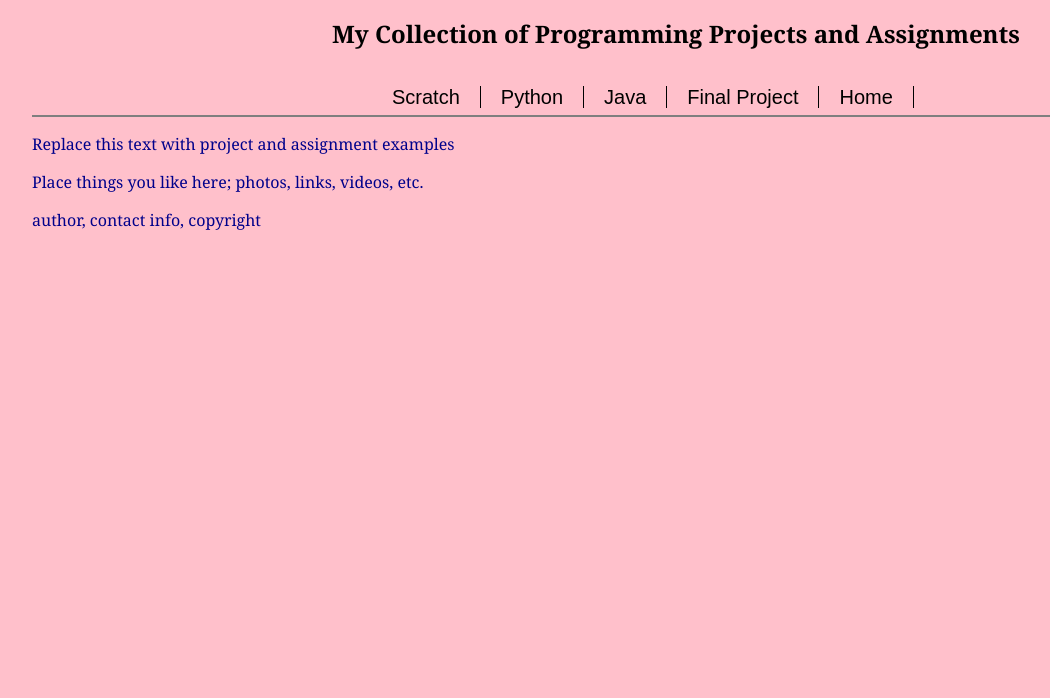
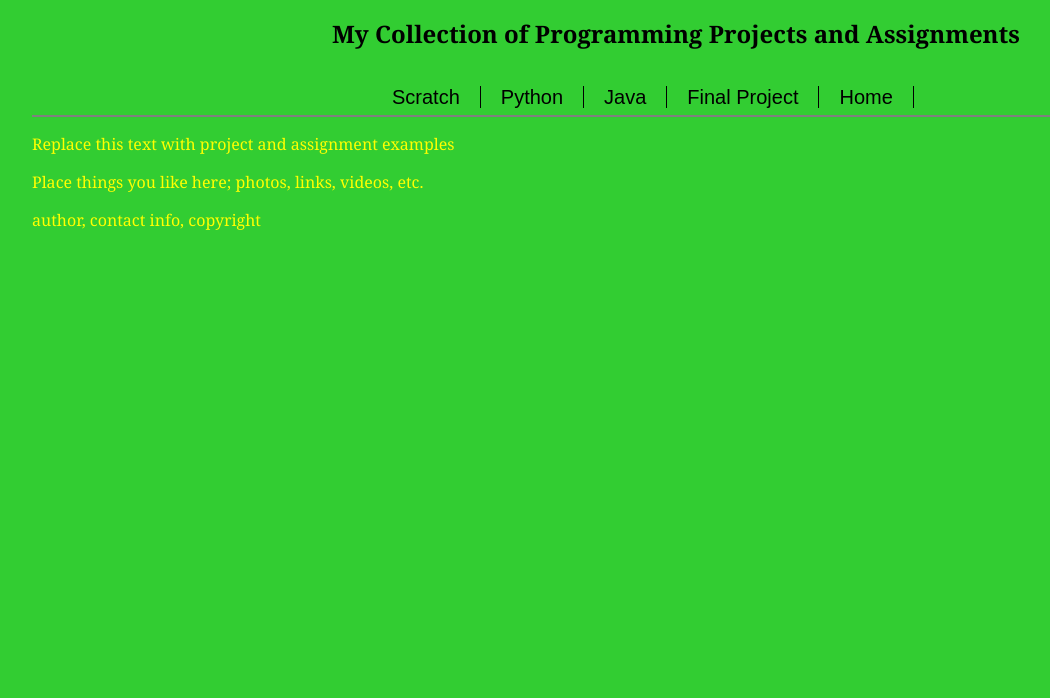
Before and after one commit to AndrewSorem14/AndrewCPortfolio.github.io, a plain HTML site: page DIVTags.html in a window 1280 px wide. Shown: the part 102-800 px from the top of the page, without its empty margins (58-1108 px from the left). Drawn offline with Linux system fonts and the light colour scheme.

Commit message:
added color

```diff
--- a/DIVTags.html
+++ b/DIVTags.html
@@ -7,7 +7,7 @@
 	<title>Div Tag Template</title>
 	<style>
 		body {
-			background: pink;
+			background: limegreen;
 			font: 100% Georgia, Times, serif;
 		}
 		h1 {
@@ -16,7 +16,7 @@
 		}
 
 		p {
-			color: darkblue;
+			color: yellow;
 		}
 		#wrapper {
 			width: 1100px;
```
